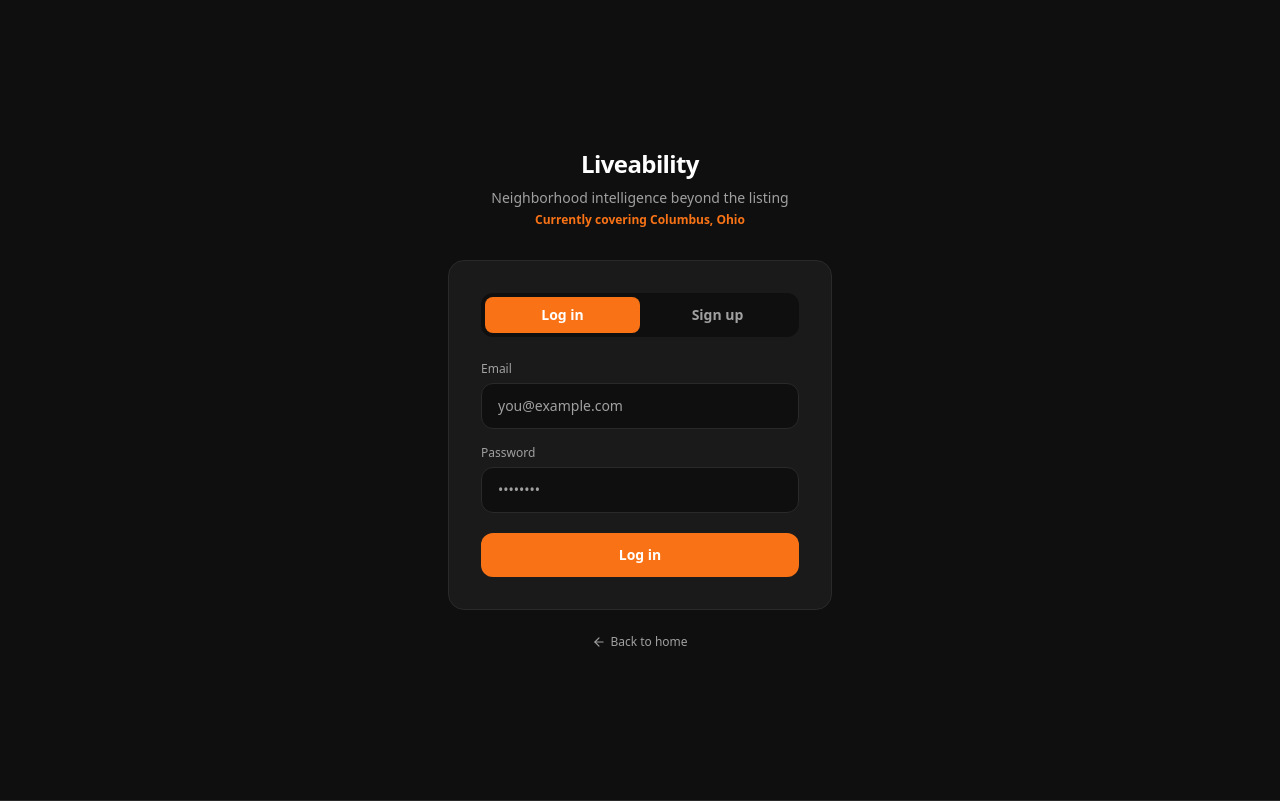
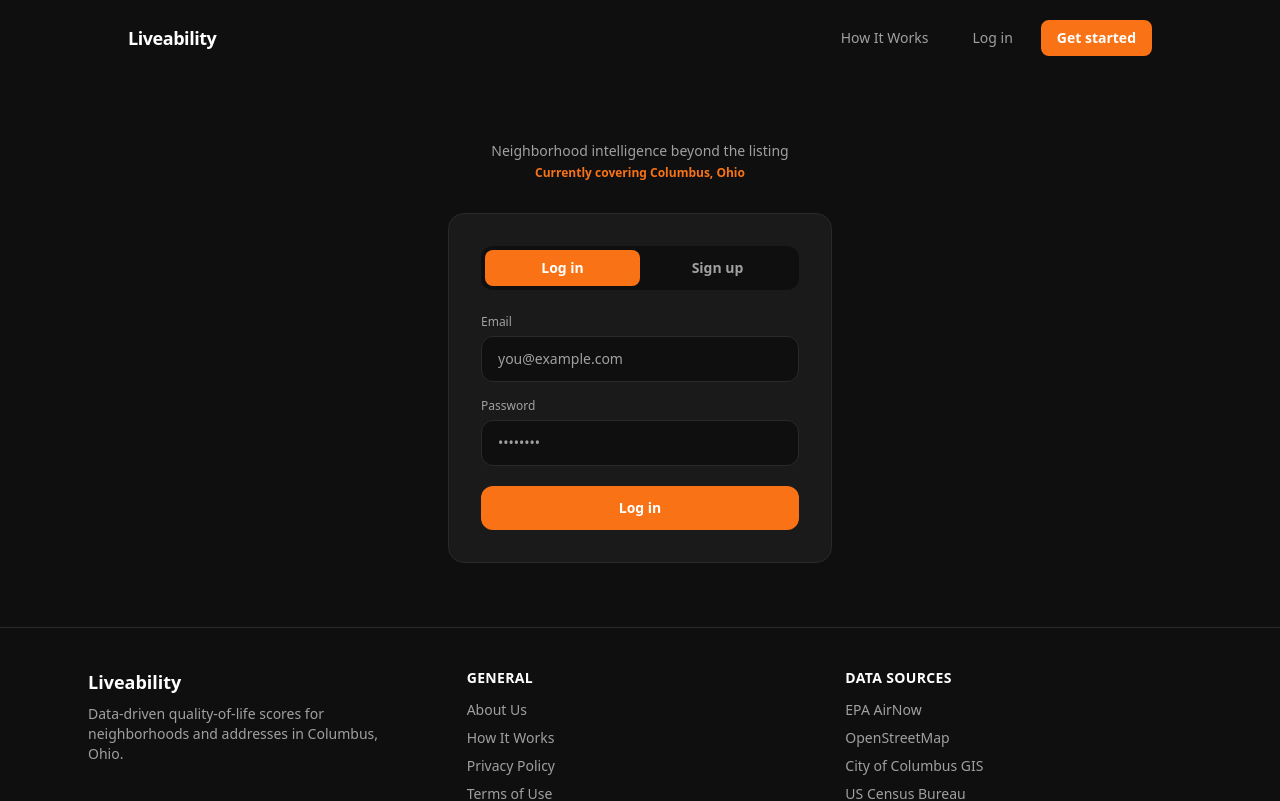
Before and after one commit to tinolinokonst/liveability, a Next.js app: page /auth in a window 1280 px wide. Shown: the top 801 px of the page. Built offline with nearby package versions, Linux system fonts and the light colour scheme; no server answers.

Commit message:
fix: Liveability wordmark always visible and clickable in header across all pages

```diff
--- a/app/about/page.tsx
+++ b/app/about/page.tsx
@@ -1,4 +1,5 @@
 import type { Metadata } from "next";
+import SiteHeader from "@/components/SiteHeader";
 
 export const metadata: Metadata = {
   title: "About | Liveability",
@@ -8,7 +9,9 @@ export const metadata: Metadata = {
 
 export default function AboutPage() {
   return (
-    <div className="mx-auto max-w-3xl px-6 py-16">
+    <>
+      <SiteHeader />
+      <div className="mx-auto max-w-3xl px-6 py-16">
       <h1 className="text-3xl font-bold tracking-tight text-white">About Liveability</h1>
 
       <div className="mt-8 space-y-6 text-base leading-relaxed text-[#a0a0a0]">
@@ -53,5 +56,6 @@ export default function AboutPage() {
         </p>
       </div>
     </div>
+    </>
   );
 }
--- a/app/auth/page.tsx
+++ b/app/auth/page.tsx
@@ -3,8 +3,7 @@
 import { useState, useEffect, Suspense } from 'react'
 import { useRouter, useSearchParams } from 'next/navigation'
 import { createClient } from '@/lib/supabase'
-import Link from 'next/link'
-import { ArrowLeft } from 'lucide-react'
+import SiteHeader from '@/components/SiteHeader'
 
 function AuthForm() {
   const router = useRouter()
@@ -53,17 +52,12 @@ function AuthForm() {
   }
 
   return (
-    <main
-      className="min-h-screen flex items-center justify-center px-4"
-      style={{ backgroundColor: '#0f0f0f' }}
-    >
+    <>
+      <SiteHeader />
+      <div className="flex items-center justify-center px-4 py-16">
       <div className="w-full max-w-sm">
-        {/* Logo */}
         <div className="text-center mb-8">
-          <Link href="/" className="text-white font-black text-2xl tracking-tight">
-            Liveability
-          </Link>
-          <p style={{ color: '#a0a0a0' }} className="text-sm mt-2">
+          <p style={{ color: '#a0a0a0' }} className="text-sm">
             Neighborhood intelligence beyond the listing
           </p>
           <p className="text-xs font-semibold mt-1" style={{ color: '#f97316' }}>
@@ -157,13 +151,9 @@ function AuthForm() {
           </form>
         </div>
 
-        <p className="text-center text-xs mt-6" style={{ color: '#a0a0a0' }}>
-          <Link href="/" className="hover:text-white transition-colors inline-flex items-center gap-1">
-            <ArrowLeft size={14} /> Back to home
-          </Link>
-        </p>
       </div>
-    </main>
+      </div>
+    </>
   )
 }
 
--- a/app/privacy/page.tsx
+++ b/app/privacy/page.tsx
@@ -1,4 +1,5 @@
 import type { Metadata } from "next";
+import SiteHeader from "@/components/SiteHeader";
 
 export const metadata: Metadata = {
   title: "Privacy Policy | Liveability",
@@ -7,7 +8,9 @@ export const metadata: Metadata = {
 
 export default function PrivacyPage() {
   return (
-    <div className="mx-auto max-w-3xl px-6 py-16">
+    <>
+      <SiteHeader />
+      <div className="mx-auto max-w-3xl px-6 py-16">
       <h1 className="text-3xl font-bold tracking-tight text-white">Privacy Policy</h1>
       <p className="mt-2 text-sm text-[#6b6b6b]">Last updated: June 2026</p>
 
@@ -78,5 +81,6 @@ export default function PrivacyPage() {
         </section>
       </div>
     </div>
+    </>
   );
 }
--- a/app/terms/page.tsx
+++ b/app/terms/page.tsx
@@ -1,4 +1,5 @@
 import type { Metadata } from "next";
+import SiteHeader from "@/components/SiteHeader";
 
 export const metadata: Metadata = {
   title: "Terms of Use | Liveability",
@@ -7,7 +8,9 @@ export const metadata: Metadata = {
 
 export default function TermsPage() {
   return (
-    <div className="mx-auto max-w-3xl px-6 py-16">
+    <>
+      <SiteHeader />
+      <div className="mx-auto max-w-3xl px-6 py-16">
       <h1 className="text-3xl font-bold tracking-tight text-white">Terms of Use</h1>
       <p className="mt-2 text-sm text-[#6b6b6b]">Last updated: June 2026</p>
 
@@ -65,5 +68,6 @@ export default function TermsPage() {
         </section>
       </div>
     </div>
+    </>
   );
 }
```
